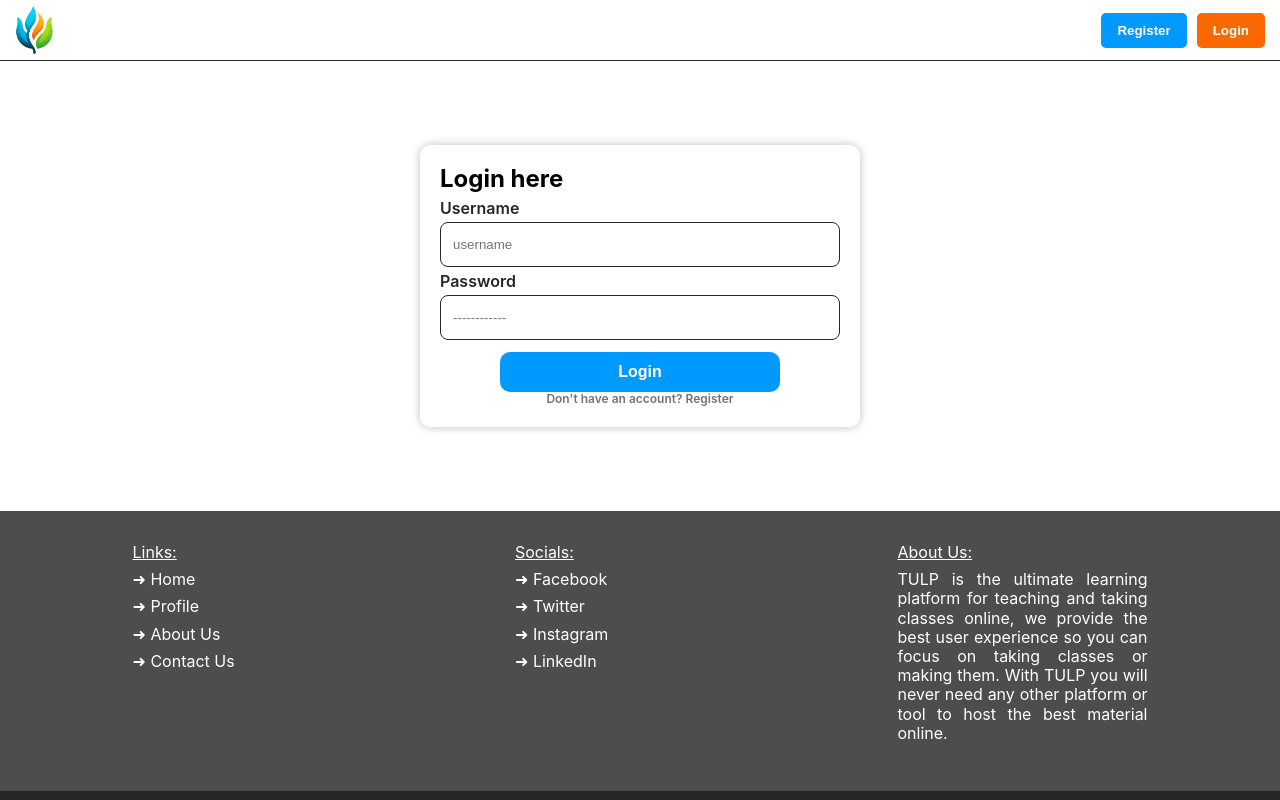
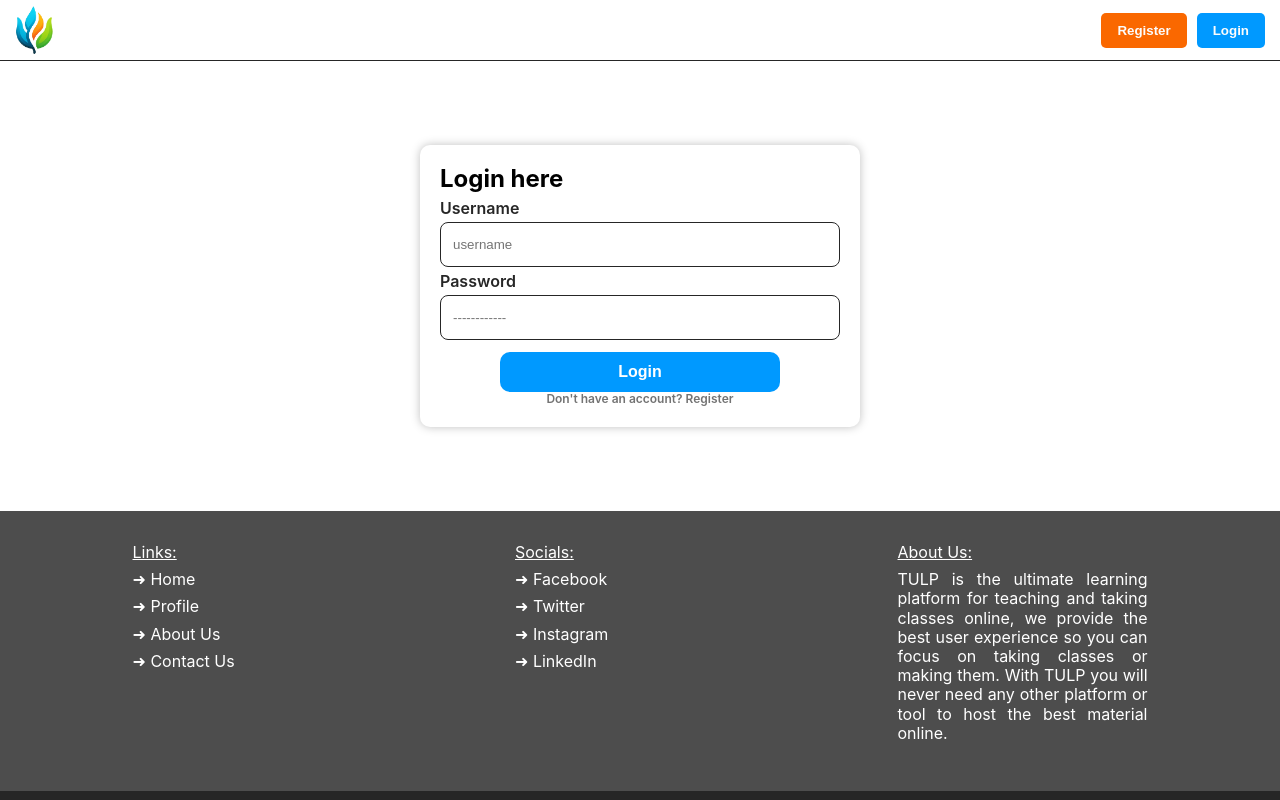
Before and after one commit to AliHakim773/TULP, a React (Vite) app in the folder tulp-frontend/: page /login in a window 1280 px wide. Built offline with nearby package versions, Linux system fonts and the light colour scheme; no server answers.

Commit message:
Frontend: changed the way links are rendered

```diff
--- a/tulp-frontend/src/components/UI/NavBar/index.jsx
+++ b/tulp-frontend/src/components/UI/NavBar/index.jsx
@@ -7,7 +7,7 @@ import PfpDropDown from "./PfpDropDown"
 import Button from "../../Base/Button"
 
 const NavBar = () => {
-  const { user, isLoggedIn, isHidden, handleOnClickProfile } = useNavBarLogic()
+  const { isLoggedIn, navLinks } = useNavBarLogic()
 
   return (
     <nav className='home-nav flex center border-bottom'>
@@ -18,36 +18,18 @@ const NavBar = () => {
           </Link>
         </div>
         <ul className='nav-links flex h-100'>
-          {!isLoggedIn ? (
-            <>
-              <li className='h-100 flex center'>
-                <Link to={"/register"}>
-                  <Button text='Register' />
-                </Link>
-              </li>
-              <li className='h-100 flex center'>
-                <Link to={"/login"}>
-                  <Button text='Login' color='orange' />
-                </Link>
-              </li>
-            </>
-          ) : (
-            <>
-              <li className='h-100 flex center'>
-                <Link to={"/"}>
-                  <Button text='Home' />
-                </Link>
-              </li>
-              <li className='h-100 flex center'>
-                <div className='pfp-img' onClick={handleOnClickProfile}>
-                  <img
-                    src={`http://localhost:8000/${user.imageUrl}`}
-                    alt={user.username}
-                  />
-                  <PfpDropDown isHidden={isHidden} user={user.username} />
-                </div>
-              </li>
-            </>
+          {navLinks.map((link) => (
+            <li key={link.to} className='h-100 flex center'>
+              <Link to={link.to}>
+                <Button text={link.text} color={link.color} />
+              </Link>
+            </li>
+          ))}
+
+          {isLoggedIn && (
+            <li className='h-100 flex center'>
+              <PfpDropDown />
+            </li>
           )}
         </ul>
       </div>
--- a/tulp-frontend/src/components/UI/NavBar/useNavBarLogic.js
+++ b/tulp-frontend/src/components/UI/NavBar/useNavBarLogic.js
@@ -1,16 +1,39 @@
 import { useEffect, useState } from "react"
 import { authAPI } from "../../../core/api/auth"
 import { local } from "../../../core/helpers/localstorage"
-import { useDispatch, useSelector } from "react-redux"
-import { extractUserSlice, setUser } from "../../../core/redux/userSlice"
+import { useDispatch } from "react-redux"
+import { setUser } from "../../../core/redux/userSlice"
 
+const navLinksLoggedOut = [
+  {
+    to: "/register",
+    text: "Register",
+    color: "orange",
+  },
+  {
+    to: "/login",
+    text: "Login",
+    color: "blue",
+  },
+]
+const navLinksLoggedIn = [
+  {
+    to: "/",
+    text: "home",
+    color: "blue",
+  },
+]
+const navLinksClass = [
+  {
+    to: "/class/lol",
+    text: "Class",
+    color: "blue",
+  },
+]
 const useNavBarLogic = () => {
+  const [navLinks, setNavLinks] = useState(navLinksLoggedOut)
   const dispatch = useDispatch()
-  const [isHidden, setIsHidden] = useState(true)
-  const handleOnClickProfile = () => {
-    setIsHidden((prev) => !prev)
-  }
-  const user = useSelector(extractUserSlice)
+
   let isLoggedIn =
     local("token") == null || local("token") == undefined ? false : true
 
@@ -25,10 +48,12 @@ const useNavBarLogic = () => {
       }
       isLoggedIn =
         local("token") == null || local("token") == undefined ? false : true
+      if (isLoggedIn) setNavLinks(navLinksLoggedIn)
+      else setNavLinks(navLinksLoggedOut)
     }
     refresh()
   }, [])
-  return { user, isLoggedIn, isHidden, handleOnClickProfile }
+  return { isLoggedIn, navLinks }
 }
 
 export default useNavBarLogic
```
